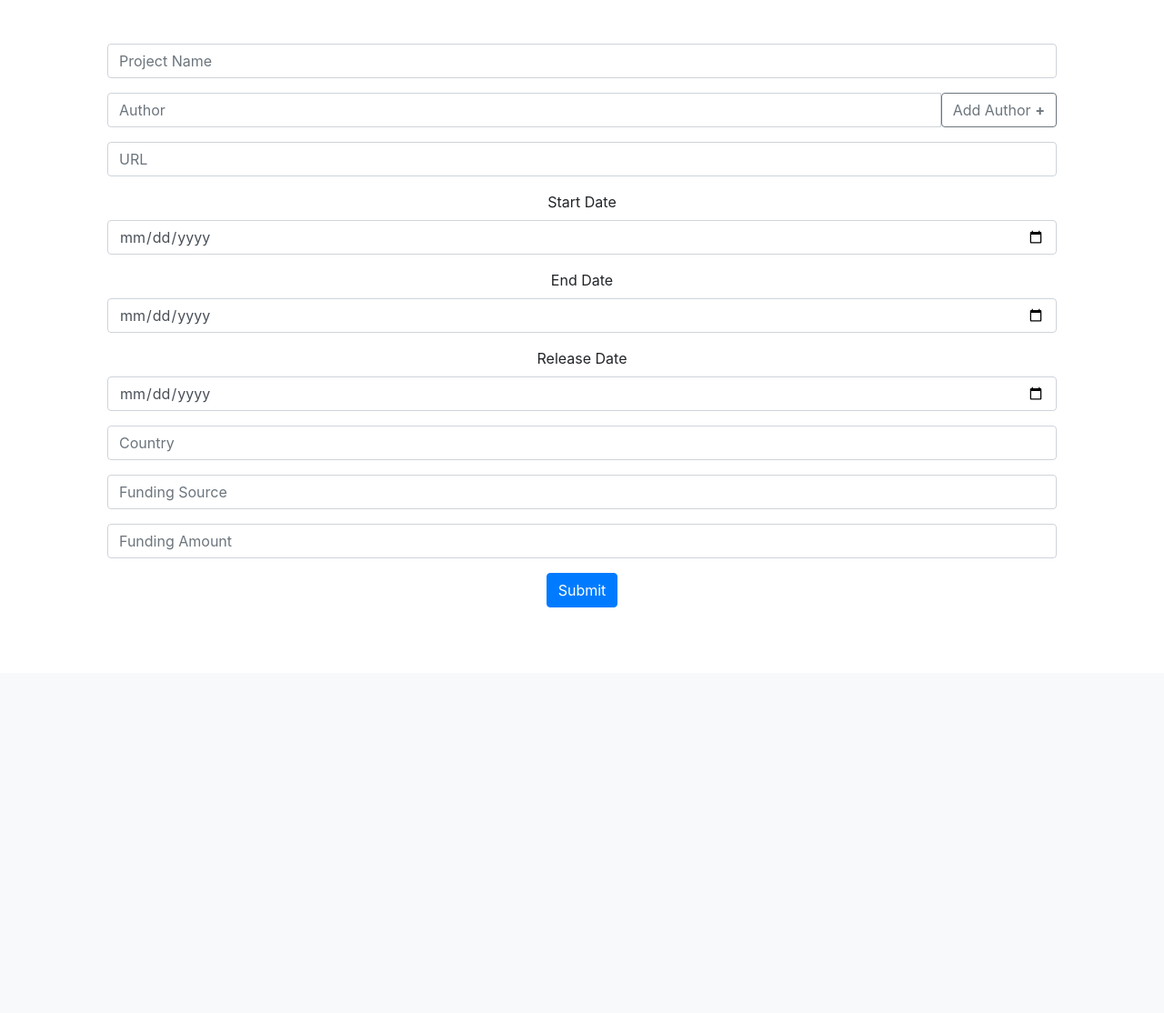
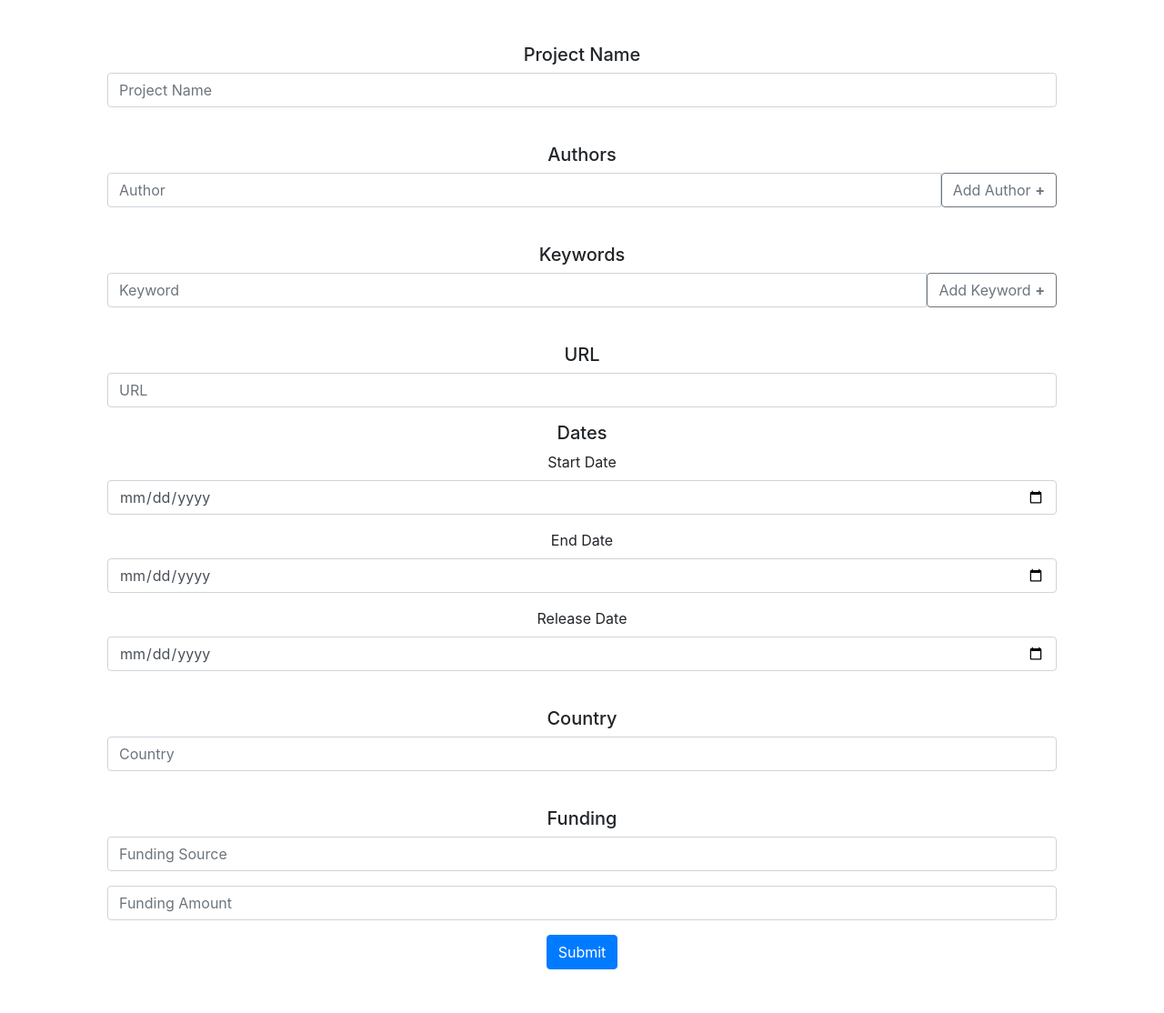
Before and after one commit to 17736581/csart-database, a Flask app: page /add in a window 1280 px wide. Shown: the part 60-1174 px from the top of the page at 91% size. Before the commit the page ends 728 px from the top, so only its background shows below. Run offline with Flask 2, Linux system fonts and the light colour scheme; a user stored in the database is signed in; data comes from the database, SQL or seed files in the repository; some libraries are stand-ins or nearby versions.

Commit message:
keywords added to project add

```diff
--- a/application.py
+++ b/application.py
@@ -414,9 +414,15 @@ def author_edit(id):
 def add():
     if request.method == "GET":
         cursor = mysql.connection.cursor()
+
+        #Query all authors for author datalist
         cursor.execute("""SELECT author_name FROM authors""")
         authors = cursor.fetchall()
-        return render_template("add.html", authors=authors)
+
+        #Query all keywords for keyword datalist
+        cursor.execute("SELECT keyword_name FROM keywords")
+        keyword_list = cursor.fetchall()
+        return render_template("add.html", authors=authors, keyword_list=keyword_list)
 
     if request.method == "POST":
         cursor = mysql.connection.cursor()
@@ -426,10 +432,9 @@ def add():
         try:
             project_insert = """INSERT INTO projects(project_name, url, start_date, end_date, release_date, country, funding_org, funding_amount)
             VALUES (%s,%s,%s,%s,%s,%s,%s,%s)"""
-            for k in form_data:
-                if form_data[k] == '':
-                    form_data[k] = None
+            string_to_null(form_data)
             cursor.execute(project_insert, [form_data["project_name"], form_data["url"], form_data["start_date"], form_data["end_date"], form_data["release_date"], form_data["country"], form_data["funding_org"], form_data["funding_amount"]])
+            mysql.connection.commit()
         except:
             pass
 
@@ -439,21 +444,22 @@ def add():
 
         #retrieve all the authors in the form and put them in a new dictionary
         #remember there is a variable number of authors per project
-        form_authors = {}
-        for i in form_data:
-            if i[0:6] == "author":
-                form_authors[i] = form_data[i]
+        #prevent duplicates; use a set
+        form_authors = set()
+        for key, value in form_data.items():
+            if "author" in key and value != None:
+                form_authors.add(value)
 
         #Add authors to author table (if they don't already exist)
         #Also add new row to project_authors containing project_id and author_id for each author
         for i in form_authors:
             cursor.execute("""SELECT * FROM authors
                             LEFT JOIN other_names on other_names.author_id = authors.author_id
-                            WHERE author_name = %s OR other_name = %s""", [form_authors[i], form_authors[i]])
+                            WHERE author_name = %s OR other_name = %s""", [i, i])
             author_fetch = cursor.fetchall()
             #if author not in database: add new author row, add new project_author row
             if len(author_fetch) == 0:
-                cursor.execute("""INSERT INTO authors(`author_name`) VALUES (%s)""", [form_authors[i]])
+                cursor.execute("""INSERT INTO authors(`author_name`) VALUES (%s)""", [i])
                 cursor.execute("""SELECT LAST_INSERT_ID()""")
                 cursor.execute("""INSERT INTO project_authors VALUES (%s, %s)""", [project_id, cursor.fetchone()['LAST_INSERT_ID()']])
             #if author in database: add new project_author row
@@ -462,6 +468,26 @@ def add():
             else:
                 #TODO create redirect for errors
                 print("More than one author found")
+
+        #Add keywords, project_keywords
+        form_keywords = set()
+        for key, value in form_data.items():
+            if "keyword" in key and value != None:
+                form_keywords.add(value)
+        print(form_keywords)
+        #Re-add project_keyword entries
+        for i in form_keywords:
+            cursor.execute("""SELECT * FROM keywords WHERE keyword_name = %s""", [i])
+            keyword_fetch = cursor.fetchall()
+            #if keyword not in database: add new keyword, then add project_keyword row for this project
+            if len(keyword_fetch) == 0:
+                cursor.execute("""INSERT INTO keywords(`keyword_name`) VALUES (%s)""", [i])
+                cursor.execute("""SELECT LAST_INSERT_ID()""")
+                cursor.execute("""INSERT INTO project_keywords VALUES (%s, %s)""", [project_id, cursor.fetchone()['LAST_INSERT_ID()']])
+            elif len(keyword_fetch) == 1:
+                cursor.execute("""INSERT INTO project_keywords VALUES (%s, %s)""", [project_id, keyword_fetch[0]['keyword_id']])
+            else:
+                print("Duplicate Error: more than one keyword found")
 
         mysql.connection.commit()
         return redirect("/projects/" + str(project_id))
--- a/templates/add.html
+++ b/templates/add.html
@@ -5,22 +5,44 @@
 <script>
     $(document).ready(function() {
         var author_count = 1;
-        var wrapper = $("#container1");
-        var add_button = $("#add_form_field");
+        var author_wrapper = $("#author_container");
+        var add_button = $("#add_author_field");
 
-        var x = 1;
         $(add_button).click(function(e) {
             e.preventDefault();
-            x++;
-            $(wrapper).append(`<div class="form-group"><div class="input-group"><input class="form-control" type="text" name="author${author_count}" list="author_list" placeholder="Author"/><button class="btn btn-outline-danger" href="#" id="delete">Delete</button></div></div>`); //add input box
+            $(author_wrapper).append(`<div class="form-group">
+                                    <div class="input-group">
+                                        <input class="form-control" type="text" name="author${author_count}" list="author_list" placeholder="Author"/>
+                                        <button class="btn btn-outline-danger" href="#" id="delete">Delete</button>
+                                    </div>
+                                </div>`); //add input box
             author_count++;
         });
 
-        $(wrapper).on("click", "#delete", function(e) {
+        $(author_wrapper).on("click", "#delete", function(e) {
             e.preventDefault();
             $(this).parent('div').remove();
-            x--;
-        })
+        });
+
+        var keyword_count = 1;
+        var keyword_wrapper = $("#keyword_container");
+        var keyword_button = $("#add_keyword_field");
+
+        $(keyword_button).click(function(e) {
+            e.preventDefault();
+            $(keyword_wrapper).append(`<div class="form-group">
+                                        <div class="input-group">
+                                            <input class="form-control" type="text" name="keyword${keyword_count}" list="keyword_list" placeholder="Keyword"/>
+                                            <button class="btn btn-outline-danger" id="delete">Delete</button>
+                                        </div>
+                                    </div>`);
+            keyword_count++;
+        });
+
+        $(keyword_wrapper).on("click", "#delete", function(e) {
+            e.preventDefault();
+            $(this).parent('div').remove();
+        });
     });
 </script>
 {% endblock %}
@@ -31,10 +53,15 @@
 
 {% block main %}
 <form action="/add" method="post">
+    <!-- Project Name -->
+    <h5>Project Name</h5>
     <div class="form-group">
         <input class="form-control" id="project_name" name="project_name" type="text" placeholder="Project Name" required>
     </div>
-    <div class="form-group" id="container1">
+    <br>
+    <!-- Authors -->
+    <h5>Authors</h5>
+    <div class="form-group" id="author_container">
         <div class="form-group">
             <div class="input-group">
                 <input class="form-control" type="text" name="author0" list="author_list" placeholder="Author" required>
@@ -43,15 +70,38 @@
                         <option value="{{ author['author_name'] }}">{{ author['author_name'] }}</option>
                     {% endfor %}
                 </datalist>
-                <button class="btn btn-outline-secondary" id="add_form_field">Add Author
+                <button class="btn btn-outline-secondary" id="add_author_field">Add Author
                     <span style="font-size:16px; font-weight:bold;">+ </span>
                 </button>
             </div>
         </div>
     </div>
+    <br>
+    <!-- Keywords -->
+    <h5>Keywords</h5>
+    <div class="form-group" id="keyword_container">
+        <div class="form-group">
+            <div class="input-group">
+                <input class="form-control" type="text" name="keyword0" list="keyword_list" placeholder="Keyword">
+                <datalist id="keyword_list">
+                    {% for listed_keyword in keyword_list %}
+                        <option value="{{ listed_keyword['keyword_name'] }}">{{ listed_keyword['keyword_name'] }}</option>
+                    {% endfor %}
+                </datalist>
+                <button class="btn btn-outline-secondary" id="add_keyword_field">Add Keyword
+                    <span style="font-size:16px; font-weight:bold;">+ </span>
+                </button>
+            </div>
+        </div>
+    </div>
+    <br>
+    <!-- URL -->
+    <h5>URL</h5>
     <div class="form-group">
         <input class="form-control" id="url" name="url" type="text" placeholder="URL" required>
     </div>
+    <!-- Dates -->
+    <h5>Dates</h5>
     <div class="form-group">
         <label for="start_date">Start Date</label>
         <input class="form-control" id="start_date" name="start_date" type="date" title="Start Date">
@@ -60,14 +110,19 @@
         <label for="end_date">End Date</label>
         <input class="form-control" id="end_date" name="end_date" type="date" placeholder="End Date">
     </div>
-
     <div class="form-group">
         <label for="release_date">Release Date</label>
         <input class="form-control" id="release_date" name="release_date" type="date" placeholder="Release Date">
     </div>
+    <br>
+    <!-- Country -->
+    <h5>Country</h5>
     <div class="form-group">
         <input class="form-control" id="country" name="country" type="text" placeholder="Country">
     </div>
+    <br>
+    <!-- Funding -->
+    <h5>Funding</h5>
     <div class="form-group">
         <input class="form-control" id="funding_org" name="funding_org" type="text" placeholder="Funding Source">
     </div>
--- a/templates/project_edit.html
+++ b/templates/project_edit.html
@@ -45,7 +45,7 @@
             e.preventDefault();
             $(this).parent('div').remove();
             x--;
-        })
+        });
     });
 </script>
 {% endblock %}
```
